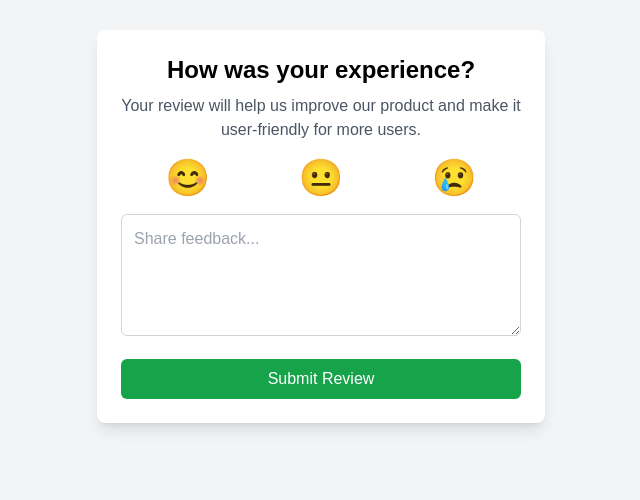
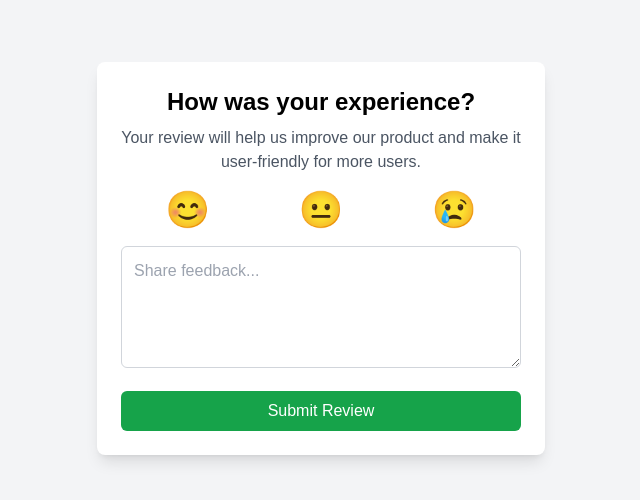
Before and after one commit to hunterachieng/Alkeema-Queens, a Next.js app: page / in a window 1280 px wide. Shown: the part 174-674 px from the top of the page, without its empty margins (319-959 px from the left). Built offline with nearby package versions, Linux system fonts and the light colour scheme.

Commit message:
fix notification
Signed-off-by: Hunter Achieng <achienghunter@gmail.com>

```diff
--- a/app/components/Feedback/index.tsx
+++ b/app/components/Feedback/index.tsx
@@ -1,27 +1,48 @@
-import { useState } from 'react';
+import { useState, useEffect } from 'react';
 import { sendFeedback } from '@/app/util/sendFeedback';
 
 const Feedback = () => {
   const [feedback, setFeedback] = useState<string>('');
   const [selectedEmoji, setSelectedEmoji] = useState<'good' | 'neutral' | 'bad' | null>(null);
   const [loading, setLoading] = useState(false);
-  const [response, setResponse] = useState('');
+  const [response, setResponse] = useState<string | null>(null);
 
-  const handleSubmit = async(e: React.FormEvent<HTMLFormElement>) => {
+  const handleSubmit = async (e: React.FormEvent<HTMLFormElement>) => {
     e.preventDefault();
-    setLoading(true)
-    const response = await sendFeedback(feedback)
-    setLoading(false)
-    setResponse(response?.sentiment)
+    setLoading(true);
+    const response = await sendFeedback(feedback);
+    setLoading(false);
+    setResponse(response?.sentiment);
     console.log({
       experience: selectedEmoji,
       response,
     });
+
+    setTimeout(() => {
+      setResponse(null);
+    }, 3000);
   };
 
+  useEffect(() => {
+    return () => {
+      setResponse(null);
+    };
+  }, []);
+
   return (
-    <div className="flex justify-center items-center h-screen bg-gray-100">
-      <div className="bg-white p-6 rounded-lg shadow-lg max-w-md w-full text-center">
+    <div className="flex flex-col justify-center items-center h-screen bg-gray-100">
+      {/* Notification Message */}
+      {response && (
+        <div
+          className={`fixed top-4 left-1/2 transform -translate-x-1/2 p-4 rounded-md shadow-lg text-white ${
+            response === 'positive' ? 'bg-green-600' : 'bg-red-600'
+          }`}
+        >
+          {response === 'positive' ? 'Thank you for your positive feedback!' : 'We appreciate your feedback!'}
+        </div>
+      )}
+
+      <div className="bg-white p-6 rounded-lg shadow-lg max-w-md w-full text-center mt-16">
         <h2 className="text-2xl font-semibold mb-2 text-black">How was your experience?</h2>
         <p className="text-gray-600 mb-4">
           Your review will help us improve our product and make it user-friendly for more users.
@@ -66,9 +87,8 @@ const Feedback = () => {
             type="submit"
             className="w-full bg-green-600 text-white py-2 px-4 rounded-md hover:bg-green-700 transition"
           >
-           {loading? 'Loading': 'Submit Review'}
+            {loading ? 'Loading...' : 'Submit Review'}
           </button>
-          {response && (<p className='text-green-900 text-sm'>{response}</p>)}
         </form>
       </div>
     </div>
```
